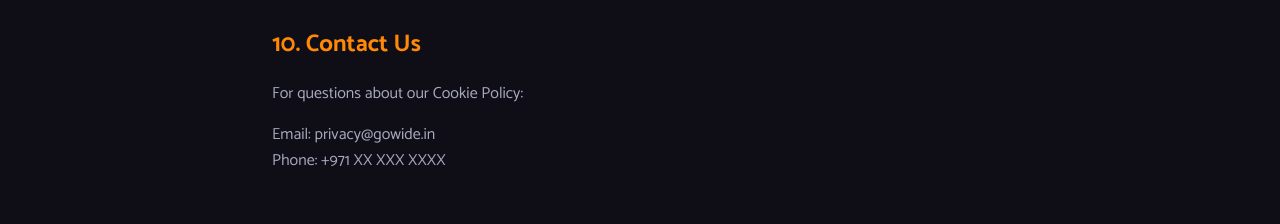
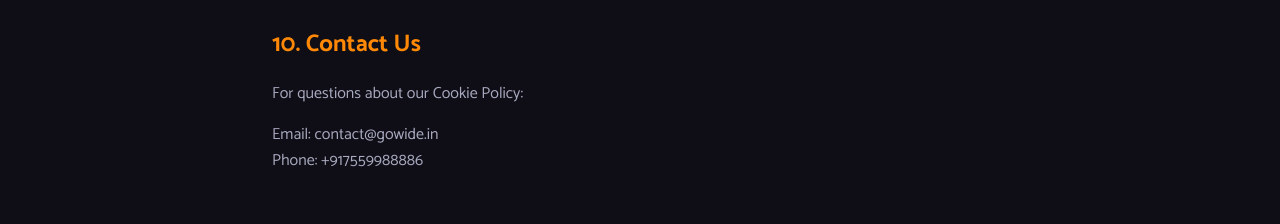
Before and after one commit to gowidebs/gowide-website, a React (Create React App) app: page /cookie-policy in a window 1280 px wide. Shown: the part 2320-2544 px from the top of the page. Built offline with nearby package versions, Linux system fonts and the light colour scheme.

Commit message:
Update contact information in legal pages to contact@gowide.in and +917559988886

```diff
--- a/src/pages/CookiePolicy.js
+++ b/src/pages/CookiePolicy.js
@@ -156,8 +156,8 @@ const CookiePolicy = () => {
 
           <h2>10. Contact Us</h2>
           <p>For questions about our Cookie Policy:</p>
-          <p>Email: privacy@gowide.in<br />
-          Phone: +971 XX XXX XXXX</p>
+          <p>Email: contact@gowide.in<br />
+          Phone: +917559988886</p>
         </Content>
       </Container>
     </>
--- a/src/pages/PrivacyPolicy.js
+++ b/src/pages/PrivacyPolicy.js
@@ -112,8 +112,8 @@ const PrivacyPolicy = () => {
 
           <h2>10. Contact Us</h2>
           <p>For privacy-related questions or requests:</p>
-          <p>Email: privacy@gowide.in<br />
-          Phone: +971 XX XXX XXXX</p>
+          <p>Email: contact@gowide.in<br />
+          Phone: +917559988886</p>
         </Content>
       </Container>
     </>
--- a/src/pages/RefundPolicy.js
+++ b/src/pages/RefundPolicy.js
@@ -111,8 +111,8 @@ const RefundPolicy = () => {
 
           <h2>9. Contact for Refunds</h2>
           <p>For refund requests or questions:</p>
-          <p>Email: billing@gowide.in<br />
-          Phone: +971 XX XXX XXXX<br />
+          <p>Email: contact@gowide.in<br />
+          Phone: +917559988886<br />
           Include: Project ID, payment reference, and detailed reason</p>
         </Content>
       </Container>
--- a/src/pages/TermsConditions.js
+++ b/src/pages/TermsConditions.js
@@ -89,8 +89,8 @@ const TermsConditions = () => {
 
           <h2>10. Contact Information</h2>
           <p>For questions about these Terms & Conditions, contact us at:</p>
-          <p>Email: legal@gowide.in<br />
-          Phone: +971 XX XXX XXXX</p>
+          <p>Email: contact@gowide.in<br />
+          Phone: +917559988886</p>
         </Content>
       </Container>
     </>
```
